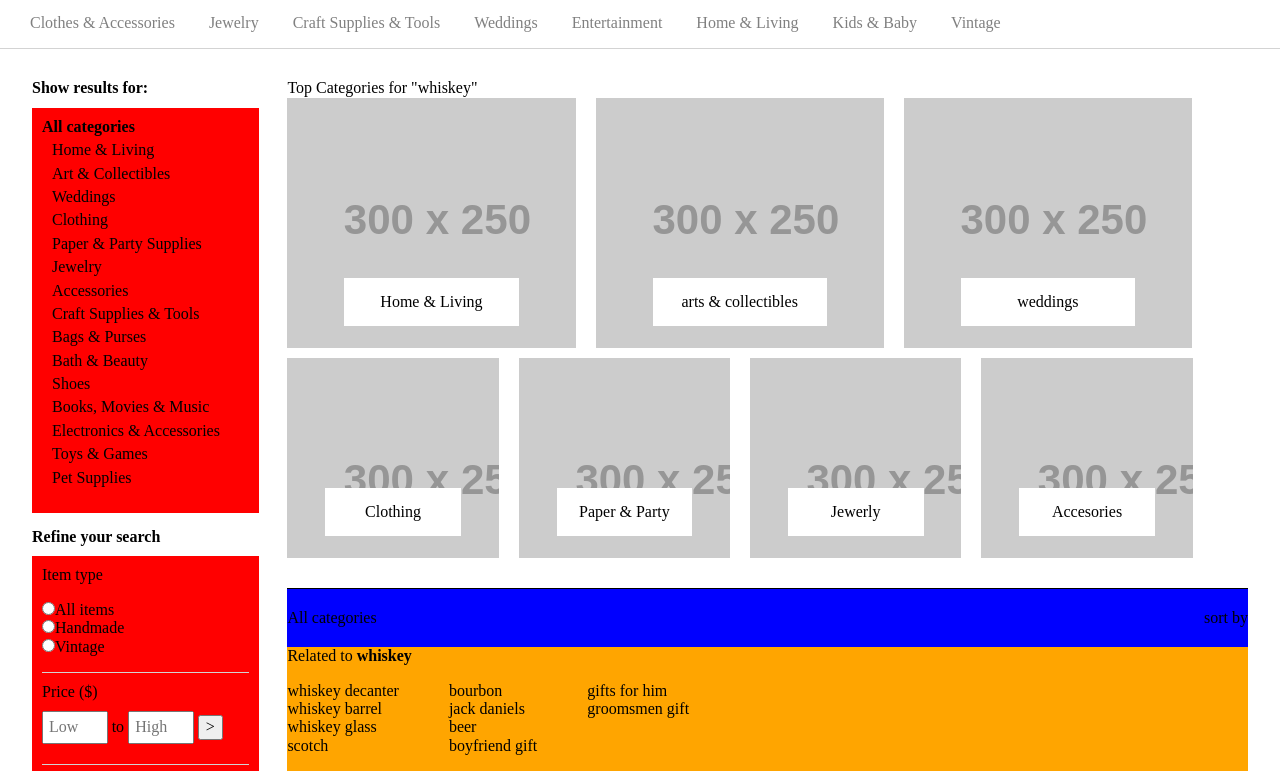
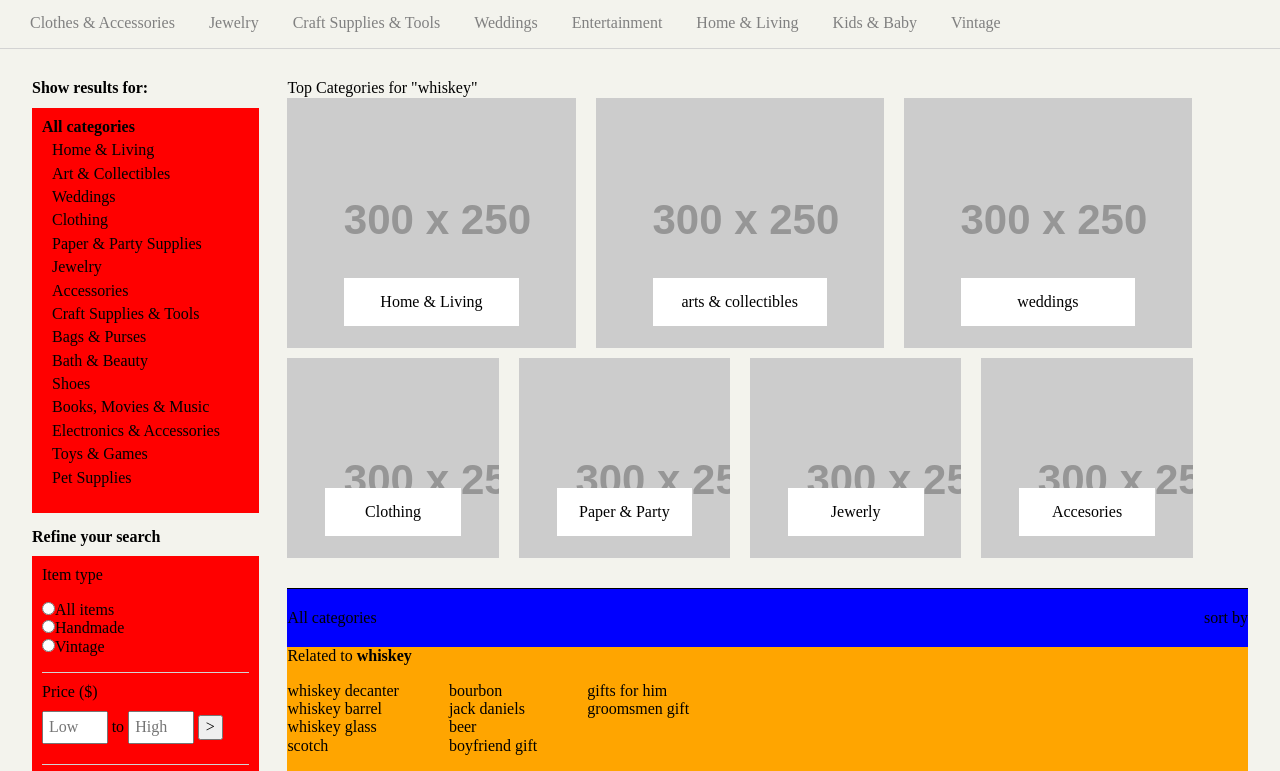
Before and after one commit to noemiostorga/Etsy, a plain HTML site: page index.html in a window 1280 px wide. Shown: the part 80-851 px from the top of the page. Drawn offline with nearby package versions, Linux system fonts and the light colour scheme; placeholder pictures from the web are drawn by us.

Commit message:
changed background on body to correct color

```diff
--- a/css/main.css
+++ b/css/main.css
@@ -1,5 +1,7 @@
 body{
 	margin: 0px;
+	background: rgb(243,243,237);
+	width: 100%;
 }
 
 /**************
```
